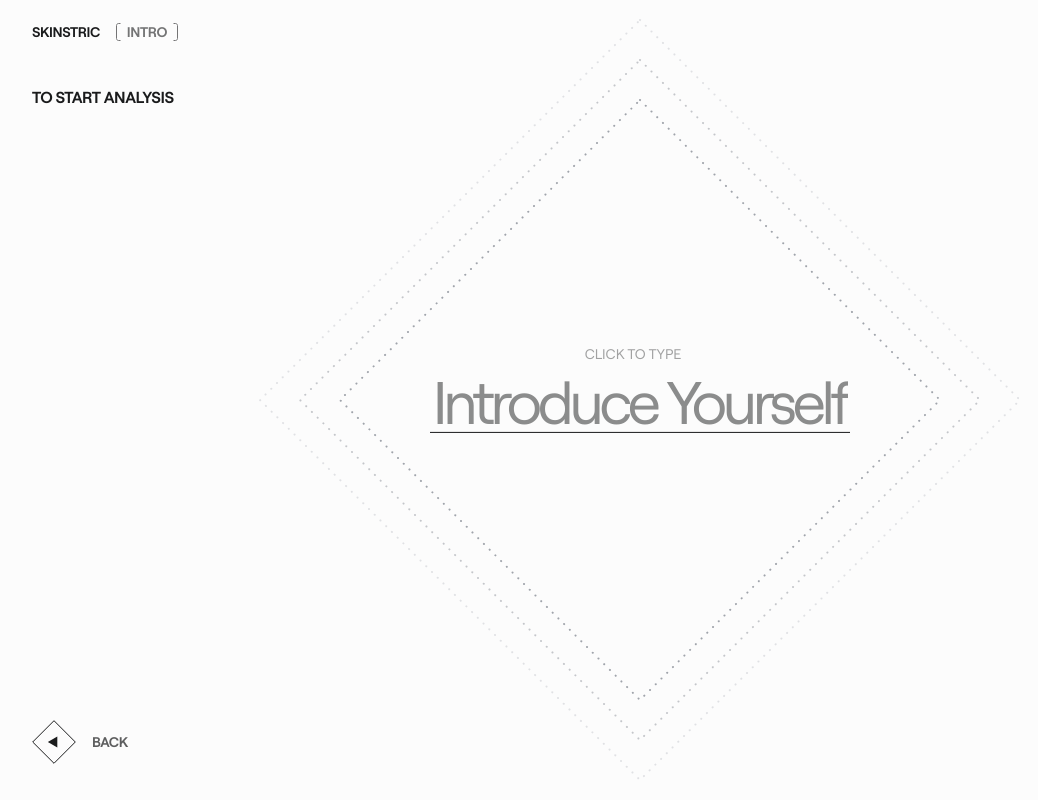
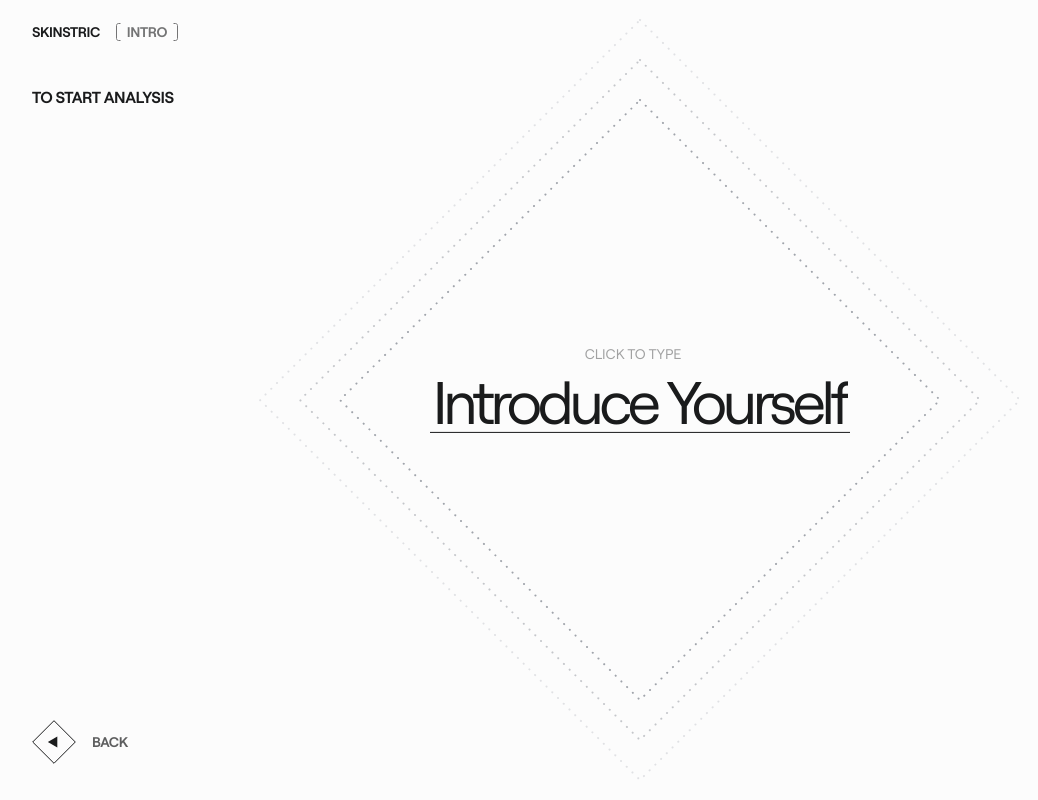
Before and after one commit to beausterling/skinstric-ai, a Next.js app: page /testing in a window 1280 px wide. Shown: the whole page, without its empty margins (0-1038 px from the left). Built offline with nearby package versions, Linux system fonts and the light colour scheme.

Commit message:
fix: form question stays dark until you click, then turns light grey

```diff
--- a/app/testing/page.tsx
+++ b/app/testing/page.tsx
@@ -61,7 +61,11 @@ export default function Testing() {
     { scope: container, dependencies: [step], revertOnUpdate: true },
   );
 
+  // the first question waits for a click, after that the cursor stays in the input
+  const lastStep = useRef(step);
   useEffect(() => {
+    if (lastStep.current === step) return;
+    lastStep.current = step;
     input.current?.focus();
   }, [step]);
 
@@ -158,7 +162,7 @@ export default function Testing() {
                 onChange={(e) => handleChange(e.target.value)}
                 placeholder={questions[step]}
                 autoComplete="off"
-                className="absolute inset-0 w-full bg-transparent px-[2px] pt-[3px] text-center outline-none placeholder:text-ink/50 lg:pt-[6px]"
+                className="absolute inset-0 w-full bg-transparent px-[2px] pt-[3px] text-center outline-none transition-colors placeholder:text-ink placeholder:transition-colors focus:placeholder:text-ink/30 lg:pt-[6px]"
               />
             </div>
             <p className="label mt-3 h-6 text-[12px] text-red-700 normal-case sm:text-[14px]">
```
